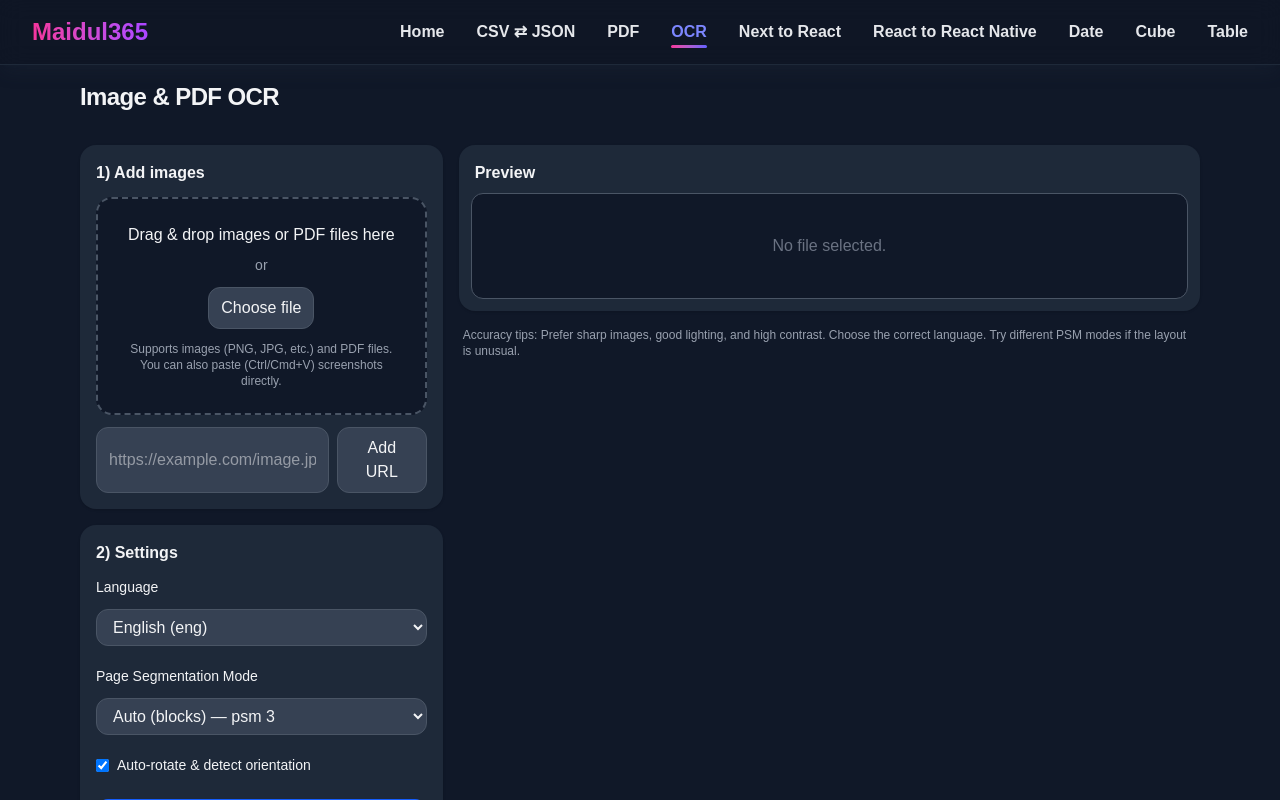
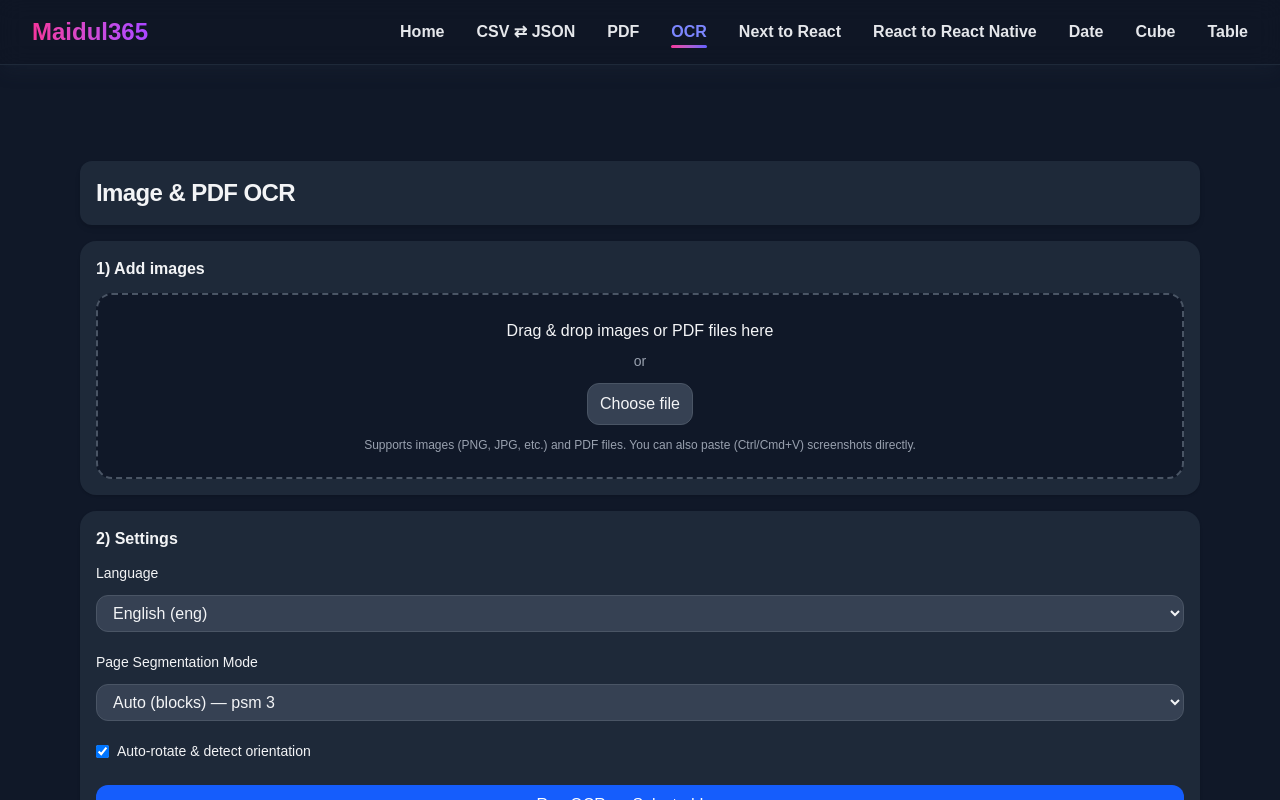
Before and after one commit to ultimate365/maidul365, a Next.js app: page /ocr in a window 1280 px wide. Built offline with nearby package versions, Linux system fonts and the light colour scheme.

Commit message:
Modified

```diff
--- a/app/ocr/page.jsx
+++ b/app/ocr/page.jsx
@@ -49,6 +49,7 @@ export default function OCR() {
   const [pdfPageCount, setPdfPageCount] = useState(0);
   const [currentPdfPage, setCurrentPdfPage] = useState(1);
   const [pdfPreviewUrl, setPdfPreviewUrl] = useState("");
+  const [pdfThumbUrl, setPdfThumbUrl] = useState("");
   const [pdfJsLoaded, setPdfJsLoaded] = useState(false);
 
   const inputRef = useRef(null);
@@ -61,7 +62,7 @@ export default function OCR() {
 
       try {
         pdfjsLib = await import("pdfjs-dist");
-        pdfjsLib.GlobalWorkerOptions.workerSrc = `https://cdn.jsdelivr.net/npm/pdfjs-dist@5.4.54/build/pdf.worker.min.mjs`;
+        pdfjsLib.GlobalWorkerOptions.workerSrc = `https://cdn.jsdelivr.net/npm/pdfjs-dist@${pdfjsLib.version}/build/pdf.worker.min.mjs`;
         setPdfJsLoaded(true);
       } catch (error) {
         console.error("Error loading PDF.js:", error);
@@ -118,6 +119,10 @@ export default function OCR() {
       const dataUrl = await renderPdfPageToImage(pdf, 1);
       setPdfPreviewUrl(dataUrl);
 
+      // Generate thumbnail for the first page
+      const thumbUrl = await renderPdfPageToImage(pdf, 1, 0.2);
+      setPdfThumbUrl(thumbUrl);
+
       return pdf;
     } catch (err) {
       console.error("Error loading PDF:", err);
@@ -133,6 +138,7 @@ export default function OCR() {
     setError("");
     setIsPdf(false);
     setPdfPageCount(0);
+    setPdfThumbUrl("");
 
     // Handle first file (for now we process one file at a time)
     const file = list[0];
@@ -160,6 +166,7 @@ export default function OCR() {
         setError("");
         setIsPdf(false);
         setPdfPageCount(0);
+        setPdfThumbUrl("");
 
         if (file.type === "application/pdf") {
           const pdf = await handlePdfFile(file);
@@ -206,27 +213,10 @@ export default function OCR() {
     };
   }, [onDrop, onPaste]);
 
-  const addByUrl = async () => {
-    setError("");
-    try {
-      if (!imageURL.trim()) return;
-      const res = await fetch(imageURL, { mode: "cors" });
-      const blob = await res.blob();
-      const file = new File([blob], `url-image-${Date.now()}.png`, {
-        type: blob.type || "image/png",
-      });
-      setFiles((prev) => [...prev, file]);
-      setImageURL("");
-      if (!files.length) setActiveIndex(0);
-    } catch (e) {
-      setError("Failed to fetch image from URL. Check CORS and the URL.");
-    }
-  };
-
-  const renderPdfPageToImage = async (pdf, pageNumber) => {
+  const renderPdfPageToImage = async (pdf, pageNumber, scale = 2.0) => {
     try {
       const page = await pdf.getPage(pageNumber);
-      const viewport = page.getViewport({ scale: 2.0 }); // Higher scale for better OCR
+      const viewport = page.getViewport({ scale }); // Higher scale for better OCR
 
       const canvas = document.createElement("canvas");
       const ctx = canvas.getContext("2d");
@@ -304,6 +294,15 @@ export default function OCR() {
     setProgress(0);
     setError("");
     setImageURL("");
+    setIsPdf(false);
+    setPdfPageCount(0);
+    setCurrentPdfPage(1);
+    setPdfPreviewUrl("");
+    setPdfThumbUrl("");
+    setLang("eng");
+    setPsm("3");
+    setAutoRotate(true);
+    setIsRunning(false);
   };
 
   const removeAt = (idx) => {
@@ -331,8 +330,8 @@ export default function OCR() {
 
   return (
     <div className="min-h-screen bg-gray-900 text-gray-100">
-      <div className="max-w-6xl mx-auto p-4 grid grid-cols-1 lg:grid-cols-3 gap-4">
-        <div className="lg:col-span-3 flex items-center justify-between mb-4">
+      <div className="max-w-6xl mx-auto p-4 gap-4">
+        <div className="mt-20 flex items-center justify-between bg-gray-800 rounded-xl shadow-md p-4 mb-4">
           <h1 className="text-2xl font-bold tracking-tight">Image & PDF OCR</h1>
           {(files.length > 0 || imageURL.trim() || ocrText.trim()) && (
             <div className="flex gap-2">
@@ -379,22 +378,6 @@ export default function OCR() {
               </p>
             </div>
 
-            <div className="mt-3 flex gap-2">
-              <input
-                type="url"
-                placeholder="https://example.com/image.jpg"
-                value={imageURL}
-                onChange={(e) => setImageURL(e.target.value)}
-                className="flex-1 px-3 py-2 border border-gray-600 bg-gray-700 rounded-xl"
-              />
-              <button
-                onClick={addByUrl}
-                className="px-3 py-2 rounded-xl border border-gray-600 bg-gray-700 hover:bg-gray-600"
-              >
-                Add URL
-              </button>
-            </div>
-
             {files.length > 0 && (
               <div className="mt-4">
                 <div className="flex items-center justify-between mb-2">
@@ -414,7 +397,11 @@ export default function OCR() {
                       onClick={() => setActiveIndex(i)}
                     >
                       <img
-                        src={URL.createObjectURL(f)}
+                        src={
+                          isPdf && pdfThumbUrl
+                            ? pdfThumbUrl
+                            : URL.createObjectURL(f)
+                        }
                         alt={f.name}
                         className="h-16 w-full object-cover"
                       />
--- a/app/pdf/PdfComponent.jsx
+++ b/app/pdf/PdfComponent.jsx
@@ -602,8 +602,8 @@ const PdfComponent = () => {
 
   return (
     <div className="min-h-screen bg-gradient-to-b from-gray-50 to-white dark:from-gray-950 dark:to-gray-900 text-gray-900 dark:text-gray-100 transition-colors">
-      <div className="mx-auto max-w-7xl px-4 py-8">
-        <div className="mb-6 flex flex-col sm:flex-row sm:items-center gap-4 sm:justify-between">
+      <div className="max-w-6xl mx-auto p-4 gap-4">
+        <div className="mt-20 flex items-center justify-between bg-gray-800 rounded-xl shadow-md p-4 mb-4">
           <h1 className="text-2xl sm:text-3xl font-bold tracking-tight">
             PDF Compressor & Editor
           </h1>
```
